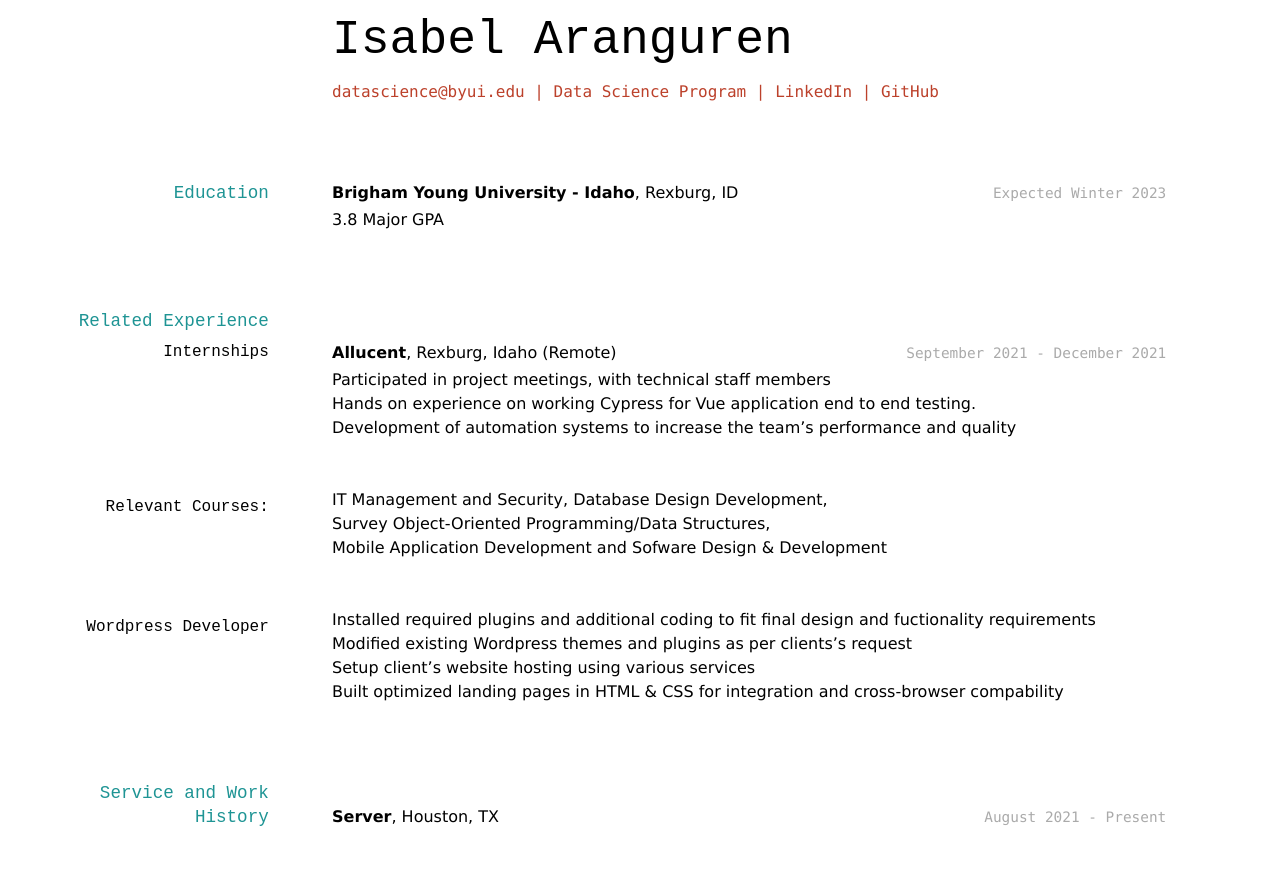
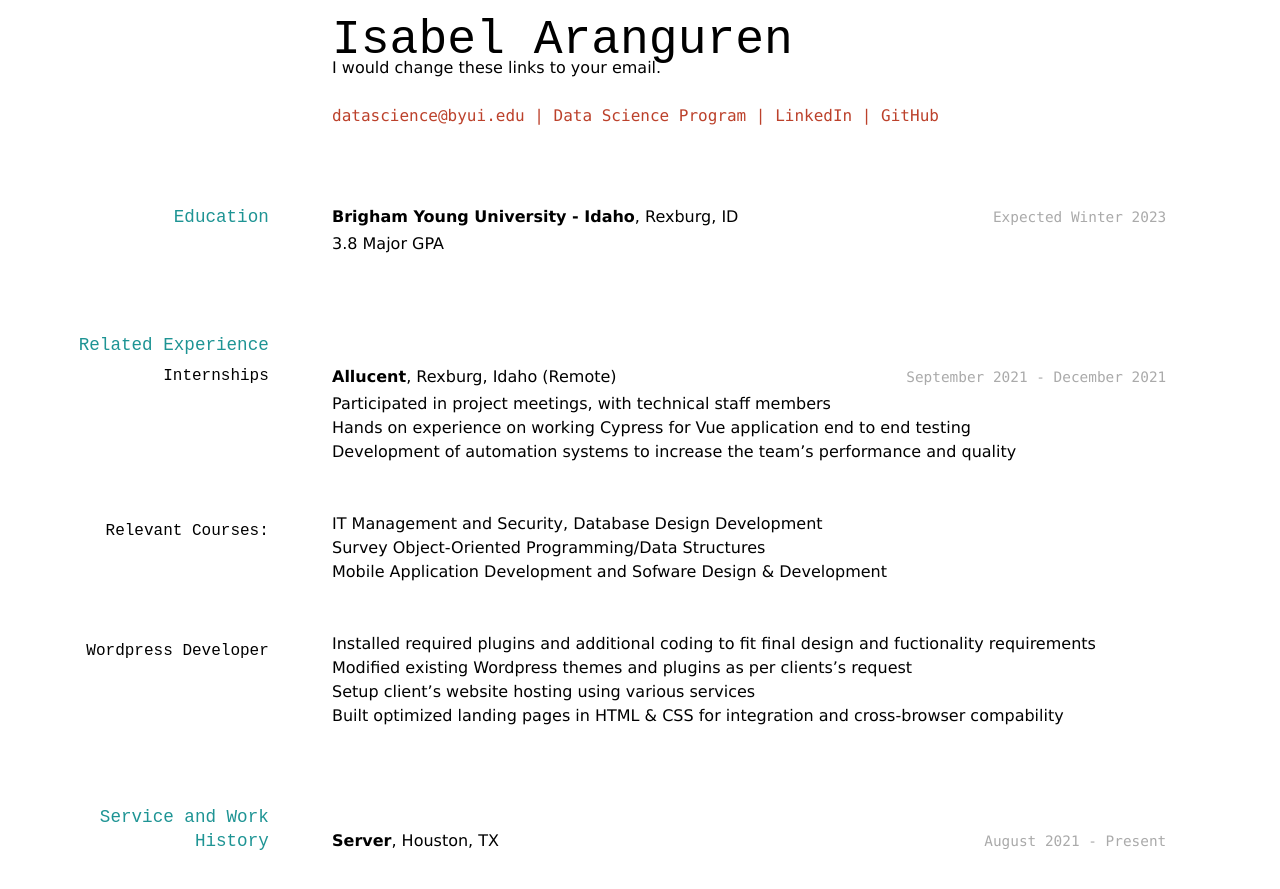
Before and after one commit to jimmyhan513/iaranguren-resume, a Jekyll site: the page built from docs/index.md, in a window 1280 px wide. Shown: the top 889 px of the page. Built offline with Jekyll 4.4.1, drawn with Linux system fonts in a browser that asks for light colours.

Commit message:
Peer Review

```diff
--- a/docs/index.md
+++ b/docs/index.md
@@ -3,7 +3,7 @@ layout: cv
 title: Isabel Aranguren's Resume
 ---
 # Isabel Aranguren
-
+- I would change these links to your email.
 <div id="webaddress">
 <a href="datascience@byui.edu">datascience@byui.edu</a>
 | <a href="https://byuidatascience.github.io/development.html">Data Science Program</a>
@@ -12,6 +12,7 @@ title: Isabel Aranguren's Resume
 </div>
 
 <!-- https://www.monique.tech/the-art-of-markdown -->
+
 
 ## Education
 `Expected Winter 2023`
@@ -27,13 +28,13 @@ __Brigham Young University - Idaho__, Rexburg, ID
 `September 2021 - December 2021`
 __Allucent__, Rexburg, Idaho (Remote)
 - Participated in project meetings, with technical staff members
-- Hands on experience on working Cypress for Vue application end to end testing.
+- Hands on experience on working Cypress for Vue application end to end testing
 - Development of automation systems to increase the team’s performance and quality
 
 
 ### Relevant Courses:
-- IT Management and Security, Database Design Development,
-- Survey Object-Oriented Programming/Data Structures,
+- IT Management and Security, Database Design Development
+- Survey Object-Oriented Programming/Data Structures
 - Mobile Application Development and Sofware Design & Development
 
 ### Wordpress Developer
```
